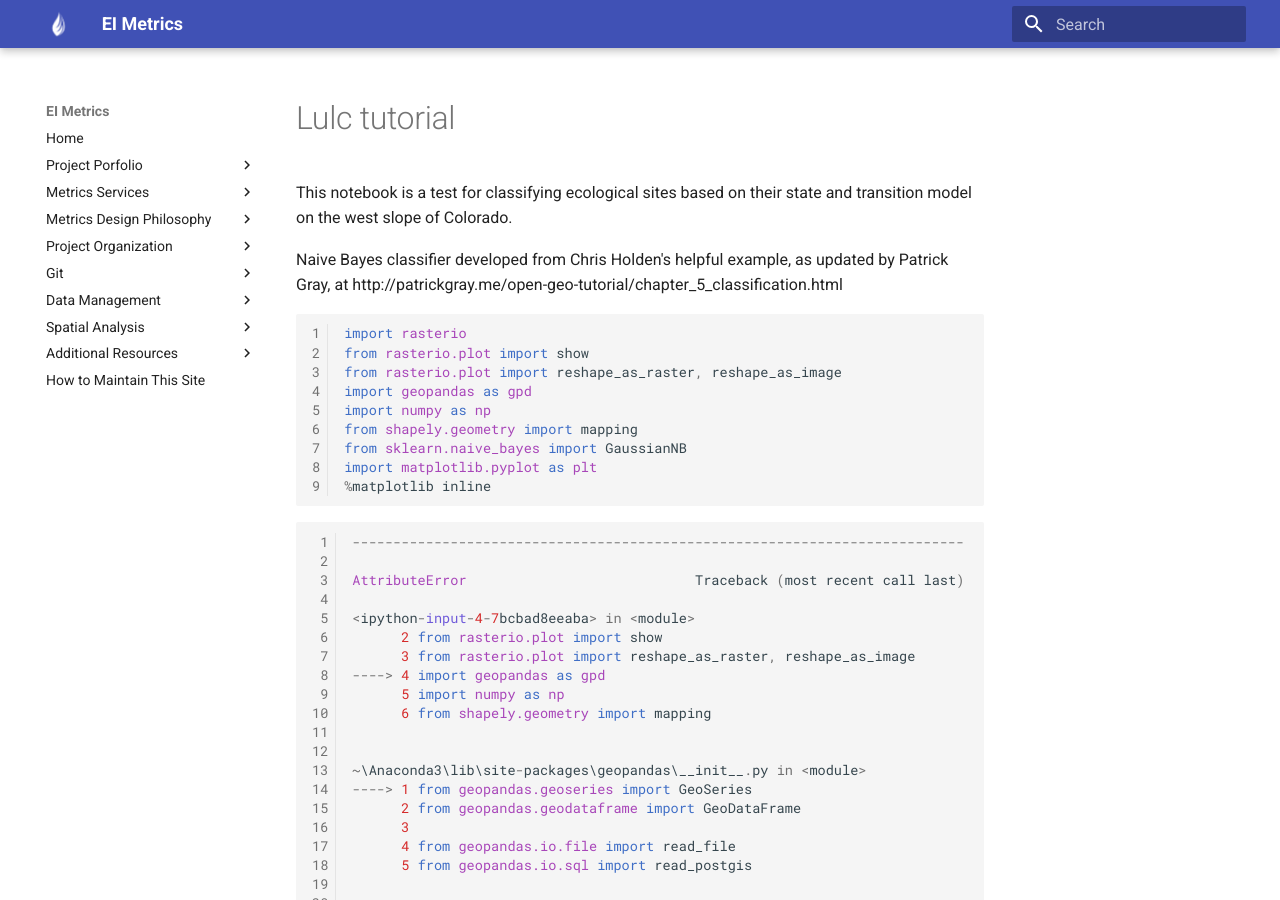
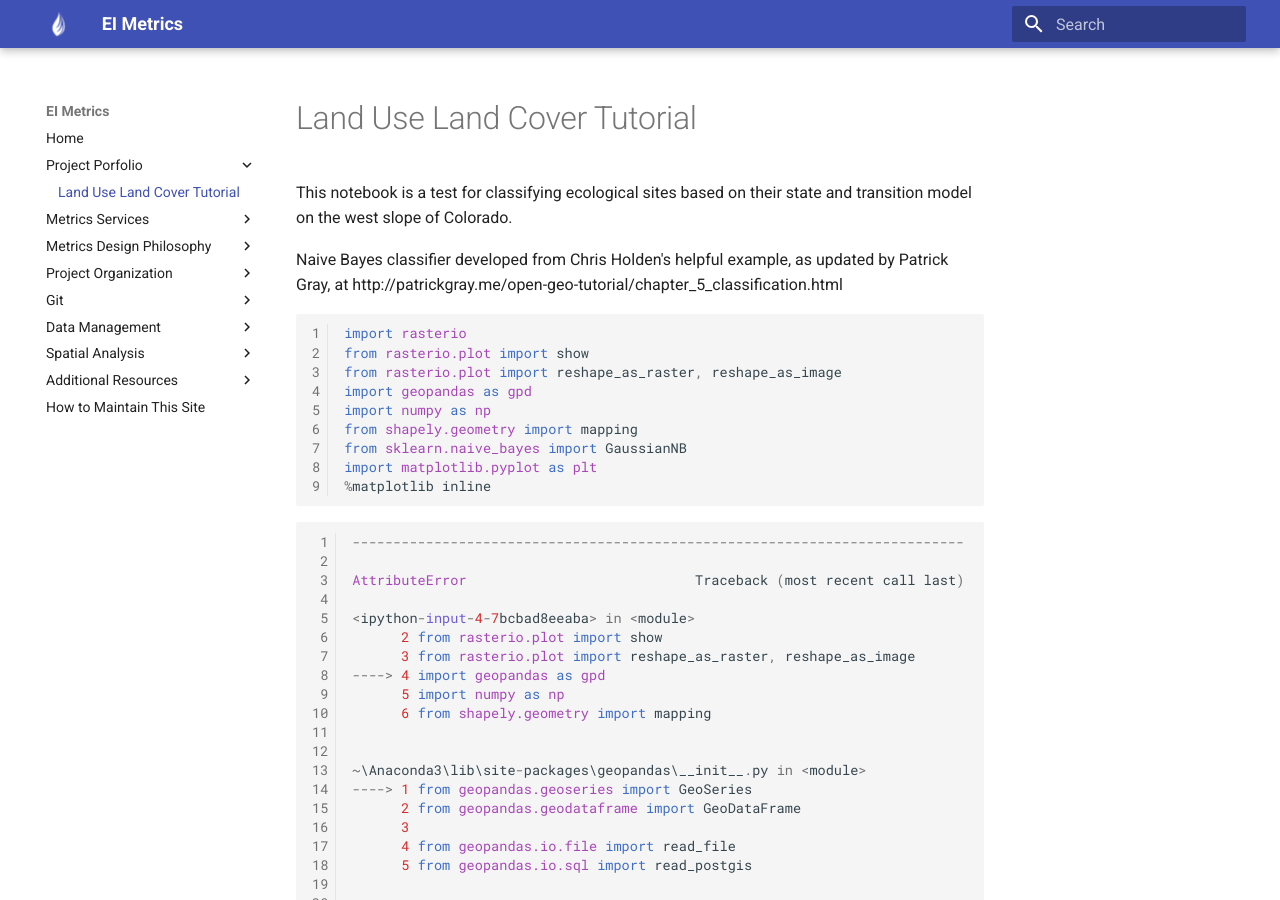
Before and after one commit to eriktuck/ei-dev, an MkDocs documentation site: the page built from docs/portfolio/lulc-tutorial/lulc_tutorial.md, in a window 1280 px wide and 900 px high. Built offline with MkDocs 1.6.1 and Material for MkDocs 9.7.7, drawn with Linux system fonts in a browser that asks for light colours.

Commit message:
update lulc-tutorial name

```diff
--- a/mkdocs.yml
+++ b/mkdocs.yml
@@ -21,7 +21,7 @@
 nav:
 - Home: 'index.md'
 - Project Porfolio:
-  - 'Land Use Land Cover Tutorial': 'portfolio/lulc-tutorial/lulc-tutorial.md'
+  - 'Land Use Land Cover Tutorial': 'portfolio/lulc-tutorial/lulc_tutorial.md'
 - Metrics Services:
   - 'How We Work': 'metrics-services/how-we-work.md'
   - 'Scoping': 'metrics-services/scoping.md'
```
